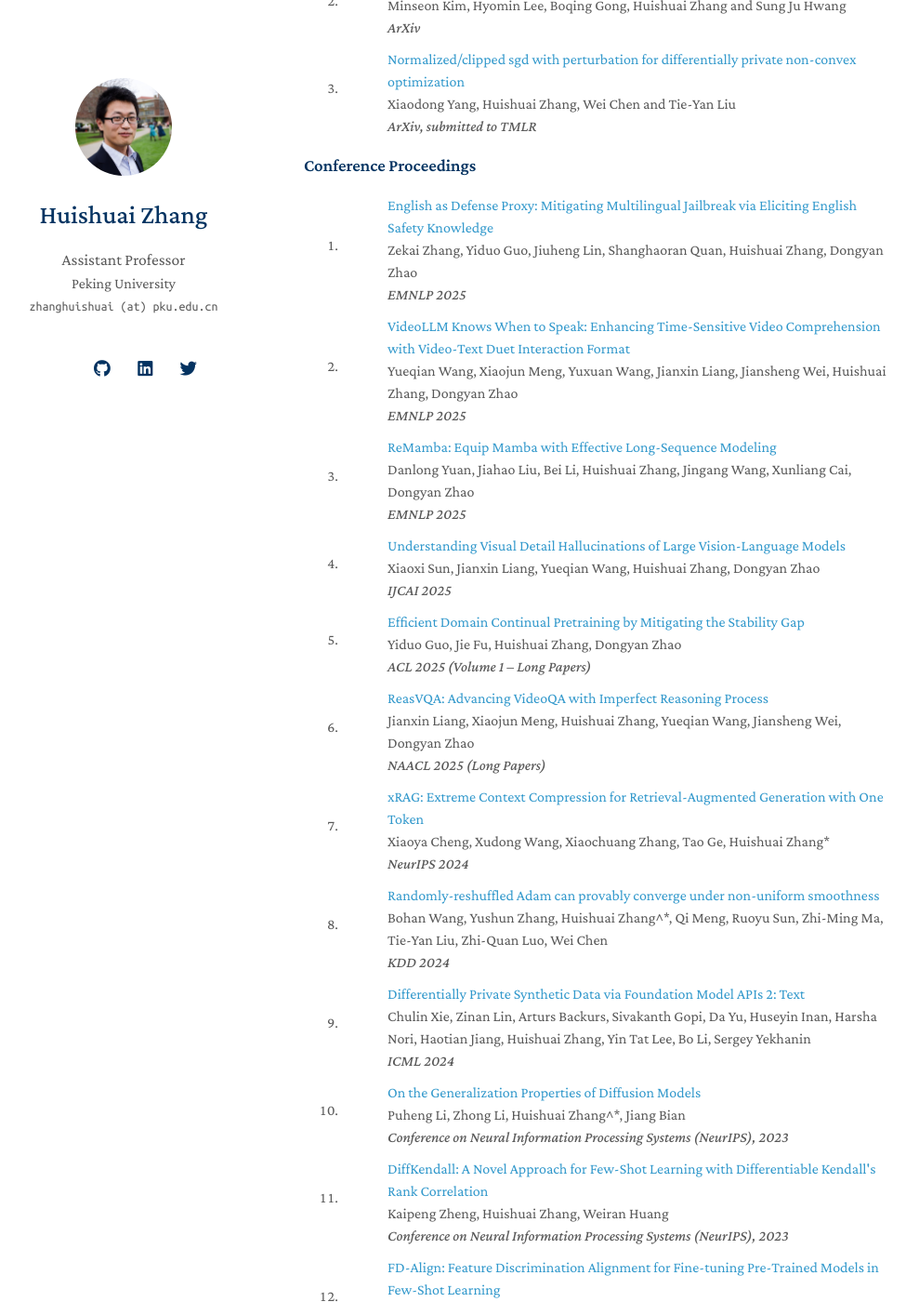
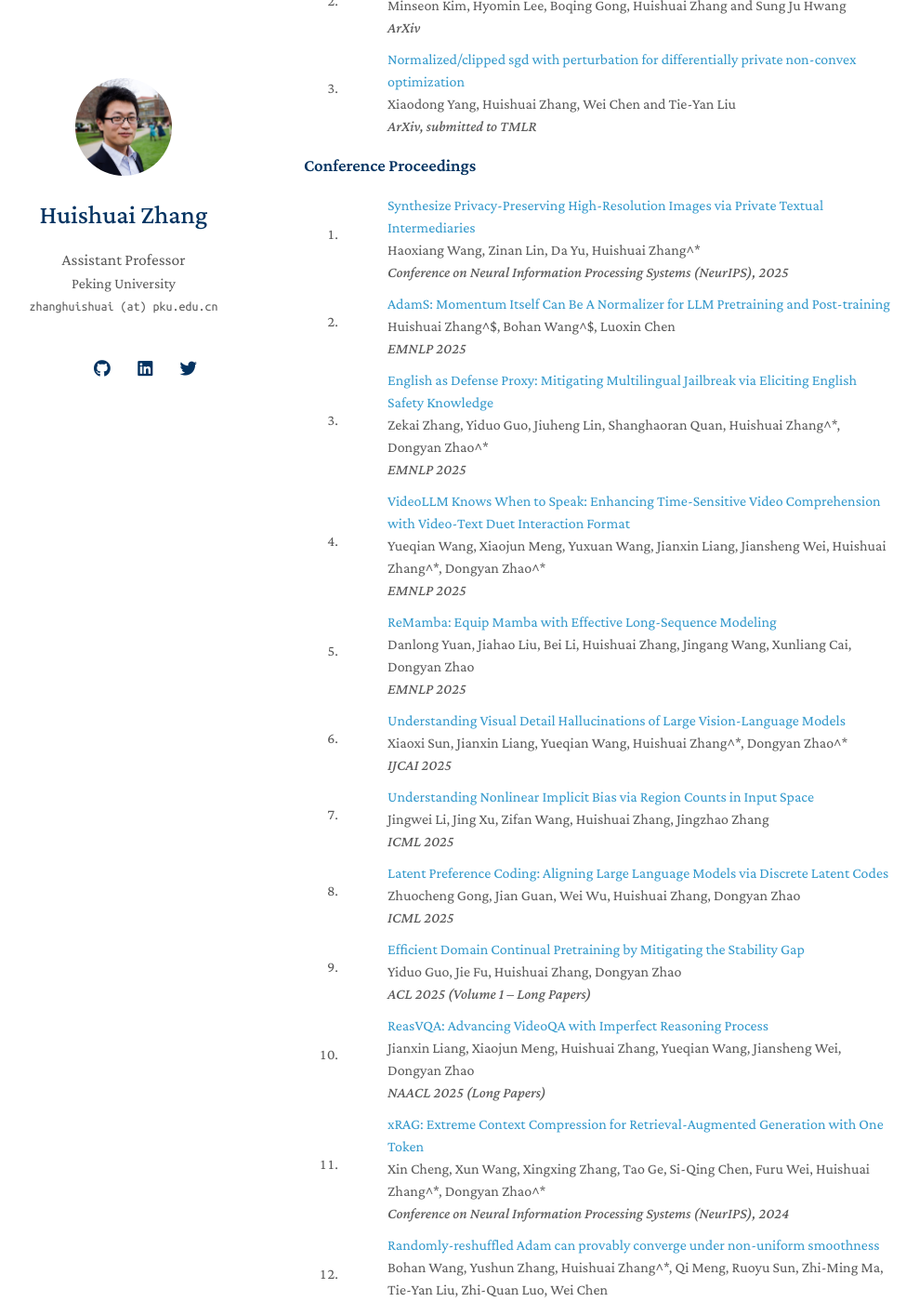
Before and after one commit to huishuai-git/huishuai-git.github.io, a Jekyll site: the page built from index.md, in a window 1280 px wide and 1400 px high, scrolled down 708 px. Shown: the whole window at 93% size, without its empty margins (143-1132 px from the left). Built offline with Jekyll 4.4.1, drawn with Linux system fonts in a browser that asks for light colours; nearby versions of some CDN libraries; a style sheet for code colours, icons or effects is not loaded; our own code applies the rules of GitHub Pages for plain Markdown files.

Commit message:
Update conferences.yml

```diff
--- a/_data/conferences.yml
+++ b/_data/conferences.yml
@@ -21,25 +21,50 @@ main:
   #   notes: Oral Presentation
   #   image: ./assets/img/teaser_example.png
 
-  - title: "English as Defense Proxy: Mitigating Multilingual Jailbreak via Eliciting English Safety Knowledge"
-    authors: "Zekai Zhang, Yiduo Guo, Jiuheng Lin, Shanghaoran Quan, Huishuai Zhang, Dongyan Zhao"
-    conference: "EMNLP 2025"
+
+
+  - title: "Synthesize Privacy-Preserving High-Resolution Images via Private Textual Intermediaries"
+    authors: "Haoxiang Wang, Zinan Lin, Da Yu, Huishuai Zhang^*"
+    conference: "Conference on Neural Information Processing Systems (NeurIPS), 2025"
     notes: "CCF-A"
 
+
+  - title: "AdamS: Momentum Itself Can Be A Normalizer for LLM Pretraining and Post-training"
+    authors: "Huishuai Zhang^$, Bohan Wang^$, Luoxin Chen"
+    conference: "EMNLP 2025"
+    notes: "CCF-B"
+
+
+  - title: "English as Defense Proxy: Mitigating Multilingual Jailbreak via Eliciting English Safety Knowledge"
+    authors: "Zekai Zhang, Yiduo Guo, Jiuheng Lin, Shanghaoran Quan, Huishuai Zhang^*, Dongyan Zhao^*"
+    conference: "EMNLP 2025"
+    notes: "CCF-B"
+
   - title: "VideoLLM Knows When to Speak: Enhancing Time-Sensitive Video Comprehension with Video-Text Duet Interaction Format"
-    authors: "Yueqian Wang, Xiaojun Meng, Yuxuan Wang, Jianxin Liang, Jiansheng Wei, Huishuai Zhang, Dongyan Zhao"
+    authors: "Yueqian Wang, Xiaojun Meng, Yuxuan Wang, Jianxin Liang, Jiansheng Wei, Huishuai Zhang^*, Dongyan Zhao^*"
     conference: "EMNLP 2025"
-    notes: "CCF-A"
+    notes: "CCF-B"
 
   - title: "ReMamba: Equip Mamba with Effective Long-Sequence Modeling"
     authors: "Danlong Yuan, Jiahao Liu, Bei Li, Huishuai Zhang, Jingang Wang, Xunliang Cai, Dongyan Zhao"
     conference: "EMNLP 2025"
+    notes: "CCF-B"
+
+  - title: "Understanding Visual Detail Hallucinations of Large Vision-Language Models"
+    authors: "Xiaoxi Sun, Jianxin Liang, Yueqian Wang, Huishuai Zhang^*, Dongyan Zhao^*"
+    conference: "IJCAI 2025"
     notes: "CCF-A"
 
-  - title: "Understanding Visual Detail Hallucinations of Large Vision-Language Models"
-    authors: "Xiaoxi Sun, Jianxin Liang, Yueqian Wang, Huishuai Zhang, Dongyan Zhao"
-    conference: "IJCAI 2025"
+  - title: "Understanding Nonlinear Implicit Bias via Region Counts in Input Space"
+    authors: "Jingwei Li, Jing Xu, Zifan Wang, Huishuai Zhang, Jingzhao Zhang"
+    conference: "ICML 2025"
     notes: "CCF-A"
+
+  - title: " Latent Preference Coding: Aligning Large Language Models via Discrete Latent Codes"
+    authors: "Zhuocheng Gong, Jian Guan, Wei Wu, Huishuai Zhang, Dongyan Zhao"
+    conference: "ICML 2025"
+    notes: "CCF-A"
+
 
   - title: "Efficient Domain Continual Pretraining by Mitigating the Stability Gap"
     authors: "Yiduo Guo, Jie Fu, Huishuai Zhang, Dongyan Zhao"
@@ -49,11 +74,11 @@ main:
   - title: "ReasVQA: Advancing VideoQA with Imperfect Reasoning Process"
     authors: "Jianxin Liang, Xiaojun Meng, Huishuai Zhang, Yueqian Wang, Jiansheng Wei, Dongyan Zhao"
     conference: "NAACL 2025 (Long Papers)"
-    notes: "CCF-A"
+    notes: "CCF-B"
 
   - title: "xRAG: Extreme Context Compression for Retrieval-Augmented Generation with One Token"
-    authors: "Xiaoya Cheng, Xudong Wang, Xiaochuang Zhang, Tao Ge, Huishuai Zhang*"
-    conference: "NeurIPS 2024"
+    authors: "Xin Cheng, Xun Wang, Xingxing Zhang, Tao Ge, Si-Qing Chen, Furu Wei, Huishuai Zhang^*, Dongyan Zhao^*"
+    conference: "Conference on Neural Information Processing Systems (NeurIPS), 2024"
     notes: "CCF-A"
 
   - title: "Randomly-reshuffled Adam can provably converge under non-uniform smoothness"
```
